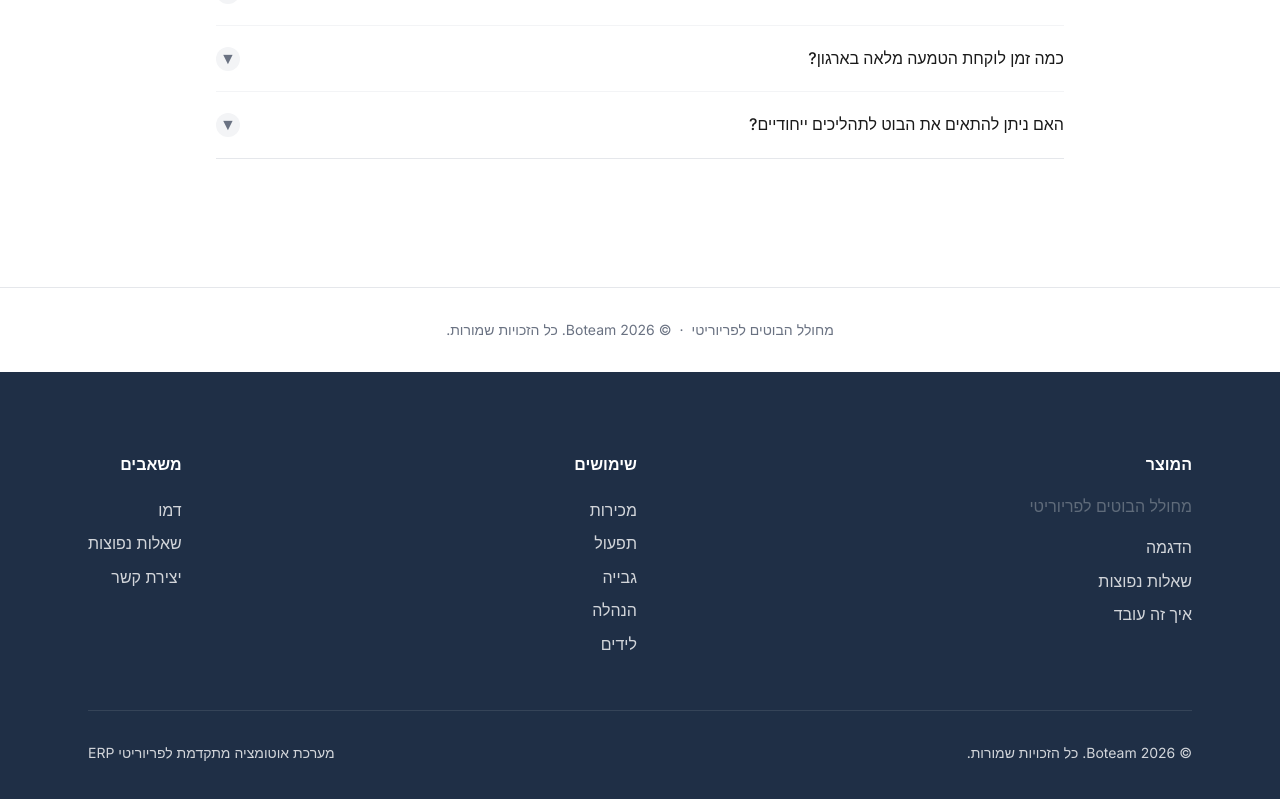
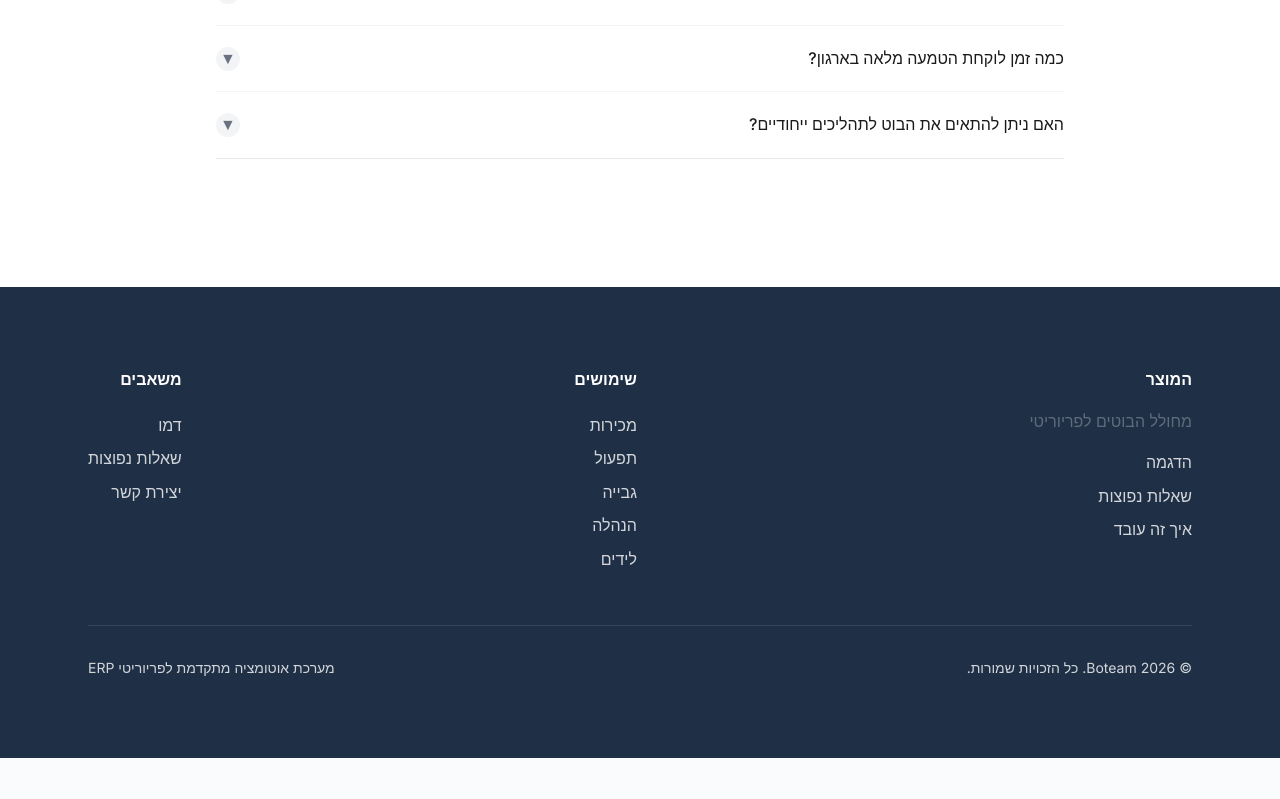
Before and after one commit to botteamai-sketch/boteam, a Next.js app: page /faq in a window 1280 px wide. Shown: the part 3134-3933 px from the top of the page. After the commit the page ends 3892 px from the top, so only its background shows below. Built offline with nearby package versions, Linux system fonts and the light colour scheme.

Commit message:
Auto publish

```diff
--- a/app/faq/page.tsx
+++ b/app/faq/page.tsx
@@ -269,17 +269,6 @@ export default function FAQPage() {
         </div>
       </section>
 
-      {/* Minimal footer */}
-      <footer className="border-t border-gray-200 bg-white py-8">
-        <div className="mx-auto max-w-4xl px-6 text-center text-sm text-gray-500">
-          <Link href="/" className="hover:text-[var(--primary-light)] transition">
-            מחולל הבוטים לפריוריטי
-          </Link>
-          <span className="mx-2">·</span>
-          <span>© {new Date().getFullYear()} Boteam. כל הזכויות שמורות.</span>
-        </div>
-      </footer>
-
       <script
         type="application/ld+json"
         dangerouslySetInnerHTML={{
```
